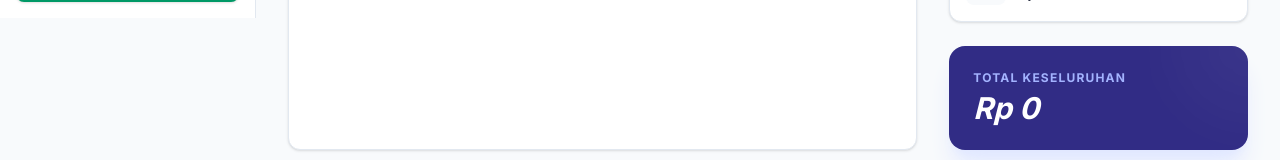
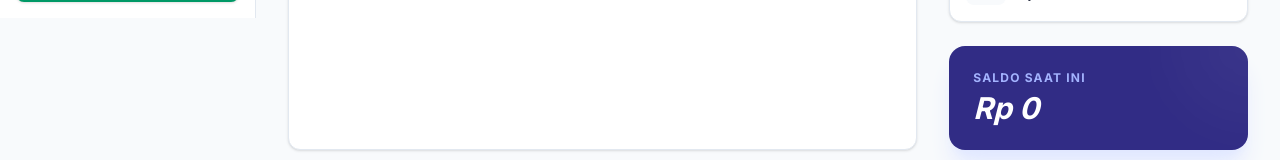
Before and after one commit to febryobym/pettycashkop, a React (Vite) app: page / in a window 1280 px wide. Shown: the part 782-942 px from the top of the page. Built offline with nearby package versions, Linux system fonts and the light colour scheme.

Commit message:
feat(ui): update total balance label to Saldo Saat Ini

```diff
--- a/src/App.tsx
+++ b/src/App.tsx
@@ -434,7 +434,7 @@ export default function App() {
 
                     <div className="bg-indigo-900 rounded-2xl p-6 text-white shadow-xl shadow-indigo-100 relative overflow-hidden mt-2">
                       <div className="absolute top-0 right-0 w-32 h-32 bg-white/5 rounded-full -mr-16 -mt-16 blur-2xl" />
-                      <p className="text-xs text-indigo-300 uppercase tracking-widest font-bold mb-1 z-10 relative">Total Keseluruhan</p>
+                      <p className="text-xs text-indigo-300 uppercase tracking-widest font-bold mb-1 z-10 relative">Saldo Saat Ini</p>
                       <p className="text-3xl font-bold z-10 relative italic">{formatCurrency(totalBalance)}</p>
                     </div>
                   </div>
```
